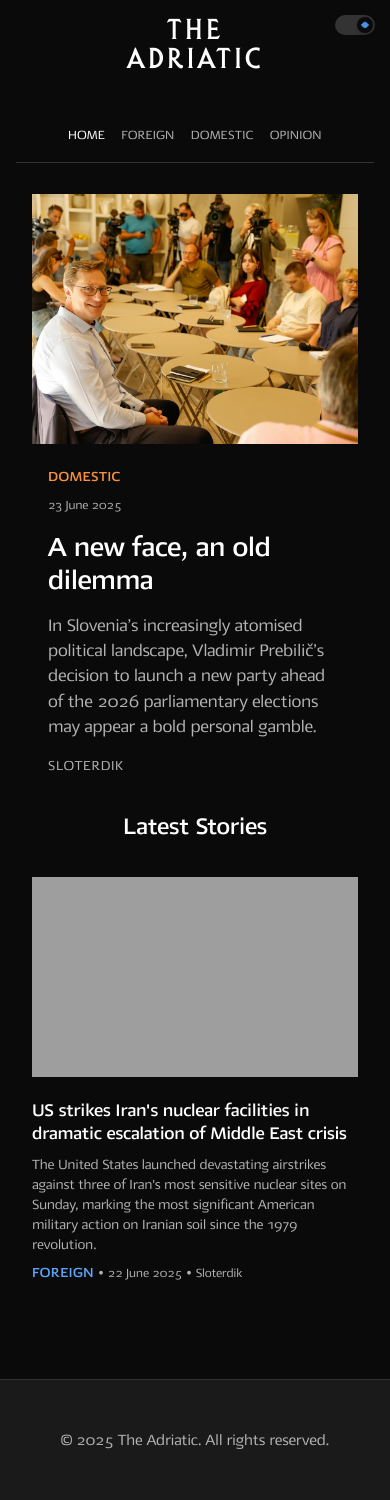
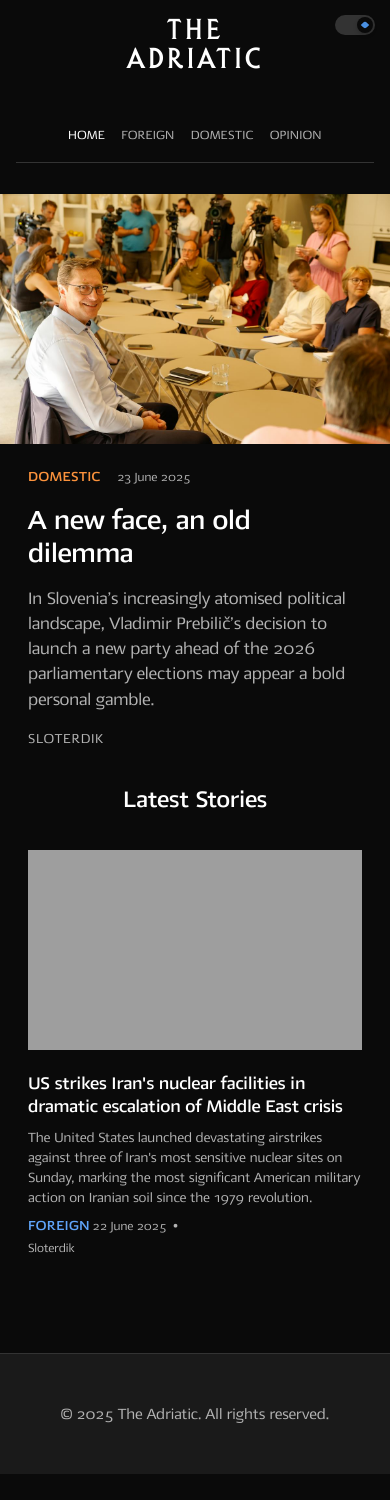
Before and after one commit to tfhoerest/azt, a Jekyll site: the page built from index.html, in a window 390 px wide. Built offline with Jekyll 4.4.1, drawn with Linux system fonts in a browser that asks for light colours; some web fonts are replaced; the list of posts is cut into pages by our own code; after the commit the page ends 1474 px from its top, so only the background shows below that.

Commit message:
Update home.html

```diff
--- a/_layouts/home.html
+++ b/_layouts/home.html
@@ -184,17 +184,19 @@ layout: default
     .hero-section {
         margin-bottom: var(--z-ds-space-l);
         max-width: 100%;
-        padding: 0 var(--z-ds-space-s);
+        padding: 0;  /* Remove padding so hero image can be full width */
     }
 
     .hero-image {
+        width: 100vw;  /* Full viewport width */
+        margin-left: calc(-50vw + 50%);  /* Center and extend to edges */
         height: 250px;  /* Shorter hero image on mobile */
         margin-bottom: var(--z-ds-space-s);
     }
 
     .hero-content {
         max-width: 100%;
-        padding: 0 var(--z-ds-space-s);
+        padding: 0 12px;  /* Much smaller padding like Zeit */
     }
 
     .hero-headline {
@@ -209,9 +211,9 @@ layout: default
     }
 
     .article-meta {
-        flex-direction: column;
-        align-items: flex-start;
-        gap: var(--z-ds-space-xxs);
+        flex-direction: row;  /* Keep category and date on same line */
+        align-items: center;
+        gap: var(--z-ds-space-s);
         margin-bottom: var(--z-ds-space-s);
         font-size: 0.8rem;
     }
@@ -220,7 +222,7 @@ layout: default
     .articles-section {
         margin-top: var(--z-ds-space-l);
         max-width: 100%;
-        padding: 0 var(--z-ds-space-s);
+        padding: 0 12px;  /* Much smaller padding like Zeit */
     }
 
     .section-title {
@@ -257,7 +259,20 @@ layout: default
     }
 
     .article-meta-small {
-        font-size: 0.8rem;  /* Smaller meta text */
+        font-size: 0.8rem;
+        display: flex;
+        flex-wrap: wrap;
+        gap: 2px;
+    }
+
+    /* Force author to new line on mobile */
+    .article-author {
+        flex-basis: 100%;  /* Forces author to new line */
+    }
+
+    /* Hide bullet before author on mobile */
+    .article-meta-small .meta-separator:nth-of-type(2) {
+        display: none;
     }
 }
 </style>
```
